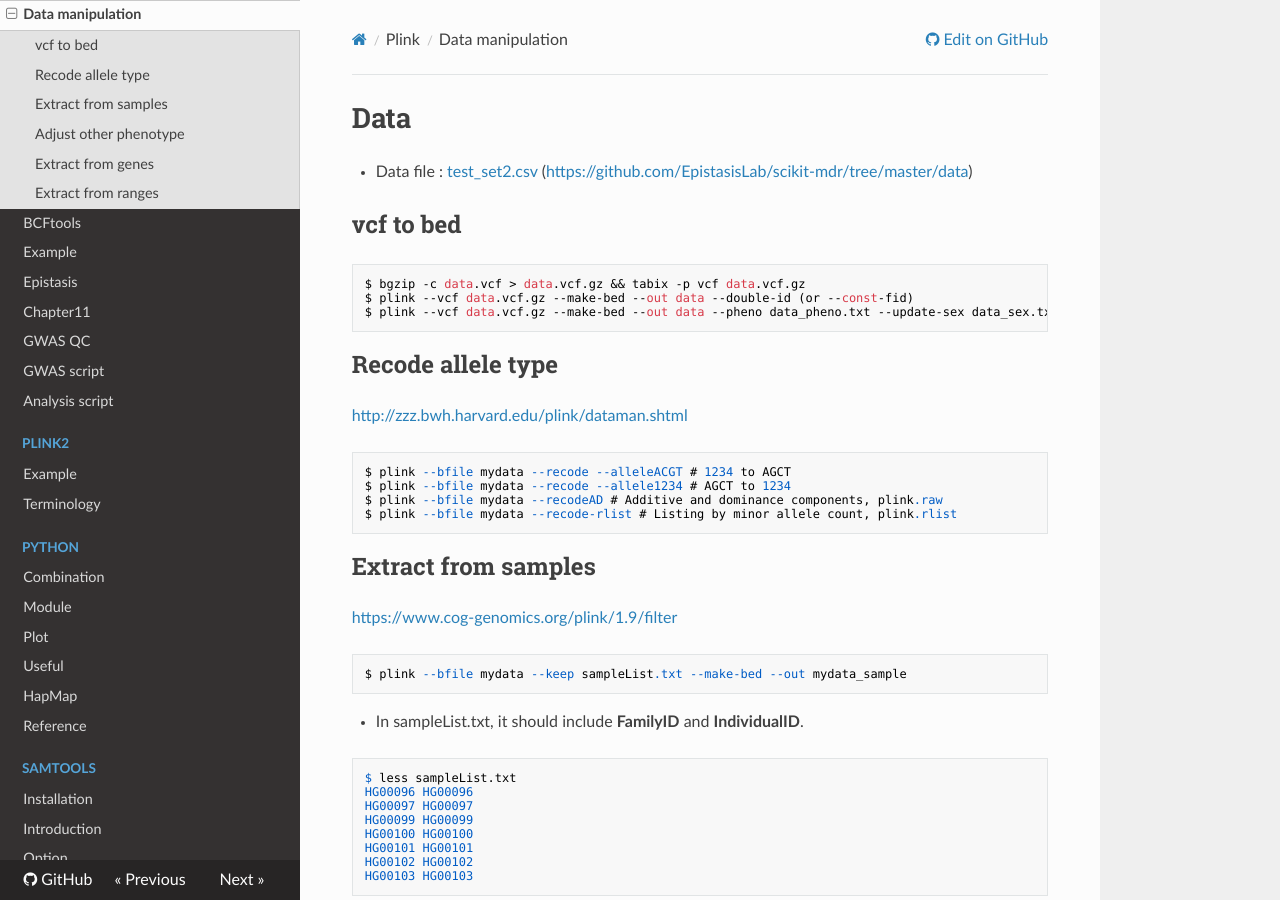
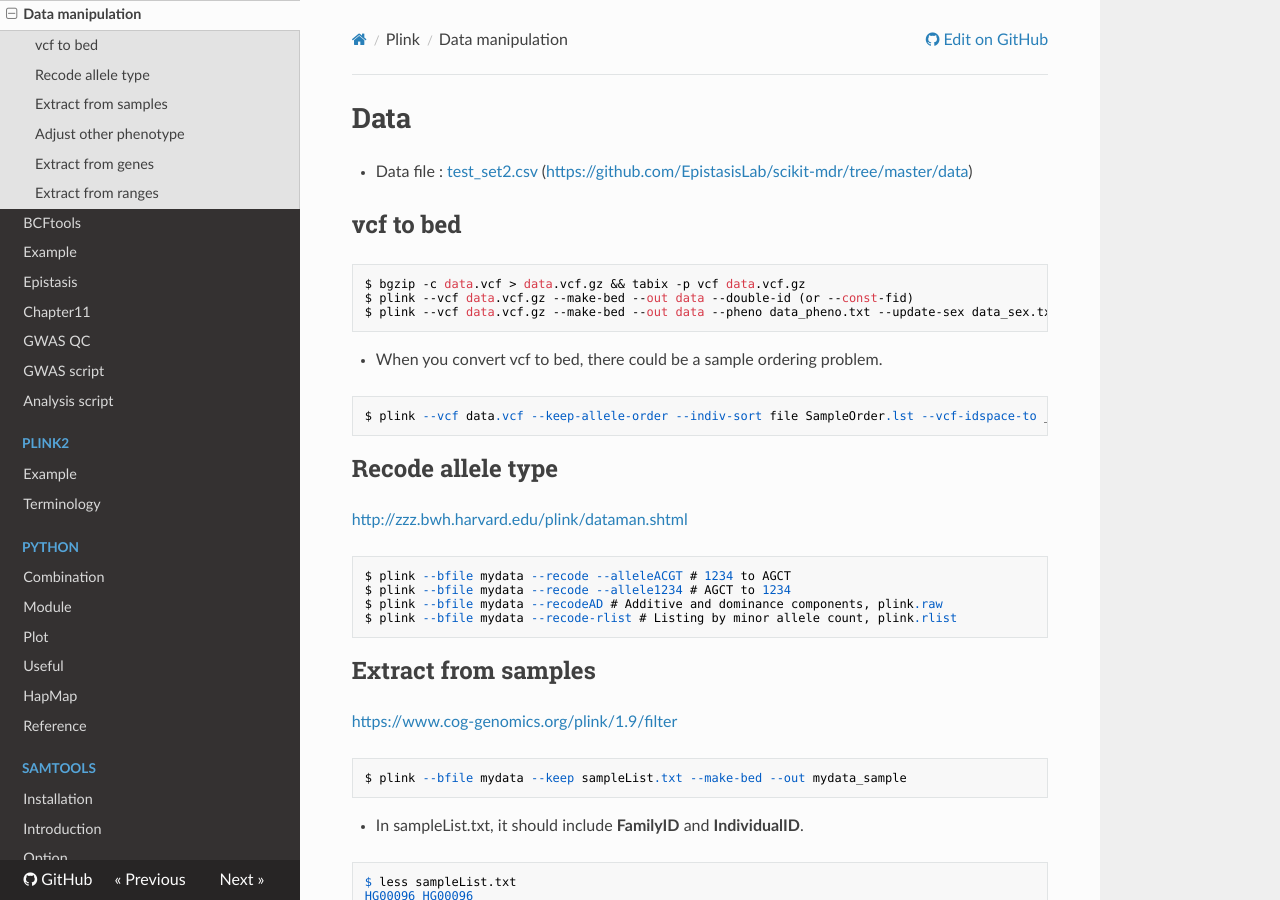
Before and after one commit to WonyoungCho/plink, an MkDocs documentation site: the page built from docs/plink_mani.md, in a window 1280 px wide and 900 px high. Built offline with MkDocs 1.6.1, drawn with Linux system fonts in a browser that asks for light colours; nearby versions of some CDN libraries; old or Windows-style settings are respelled for this version of MkDocs.

Commit message:
Update plink_mani.md

````diff
--- a/docs/plink_mani.md
+++ b/docs/plink_mani.md
@@ -8,6 +8,11 @@
 $ plink --vcf data.vcf.gz --make-bed --out data --double-id (or --const-fid)
 $ plink --vcf data.vcf.gz --make-bed --out data --pheno data_pheno.txt --update-sex data_sex.txt
 ```
+- When you convert vcf to bed, there could be a sample ordering problem.
+```
+$ plink --vcf data.vcf --keep-allele-order --indiv-sort file SampleOrder.lst --vcf-idspace-to _ --const-fid --make-bed --out data
+```
+
 
 ## Recode allele type
 <http://zzz.bwh.harvard.edu/plink/dataman.shtml>
````
